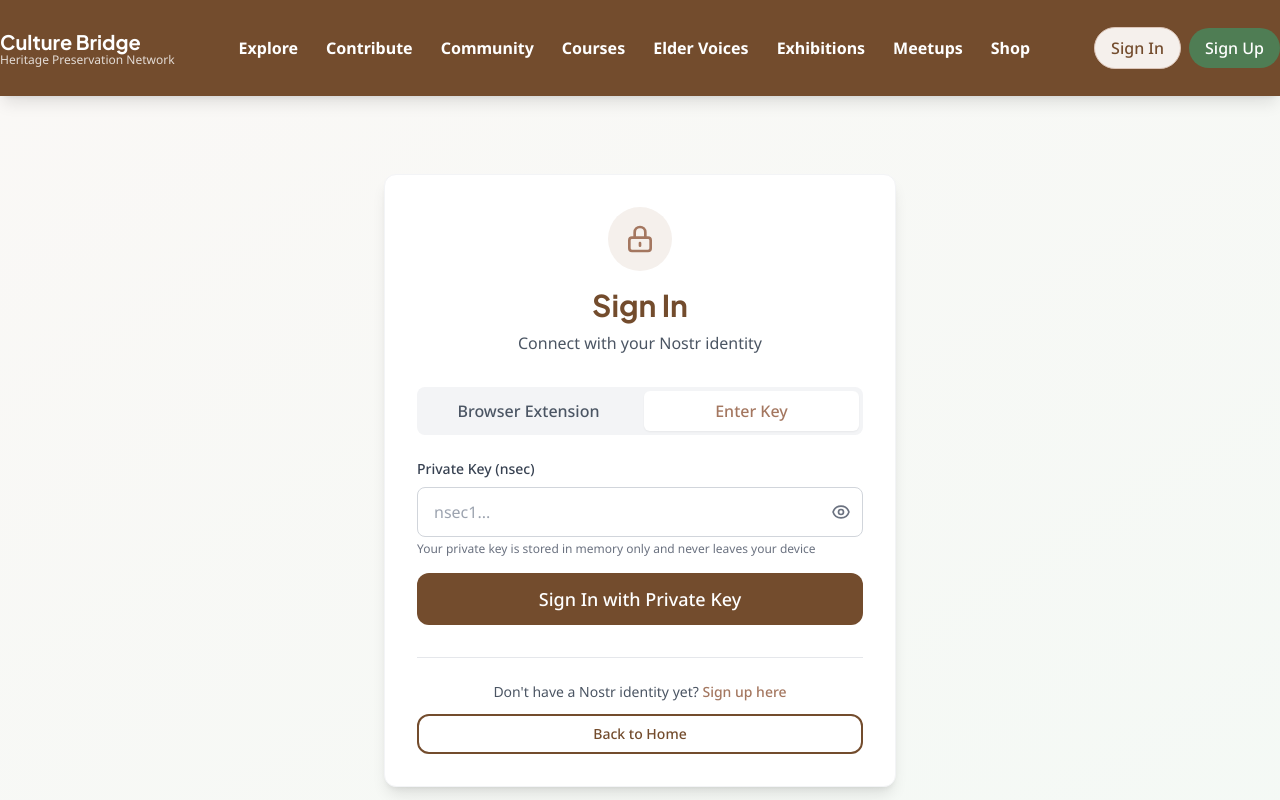
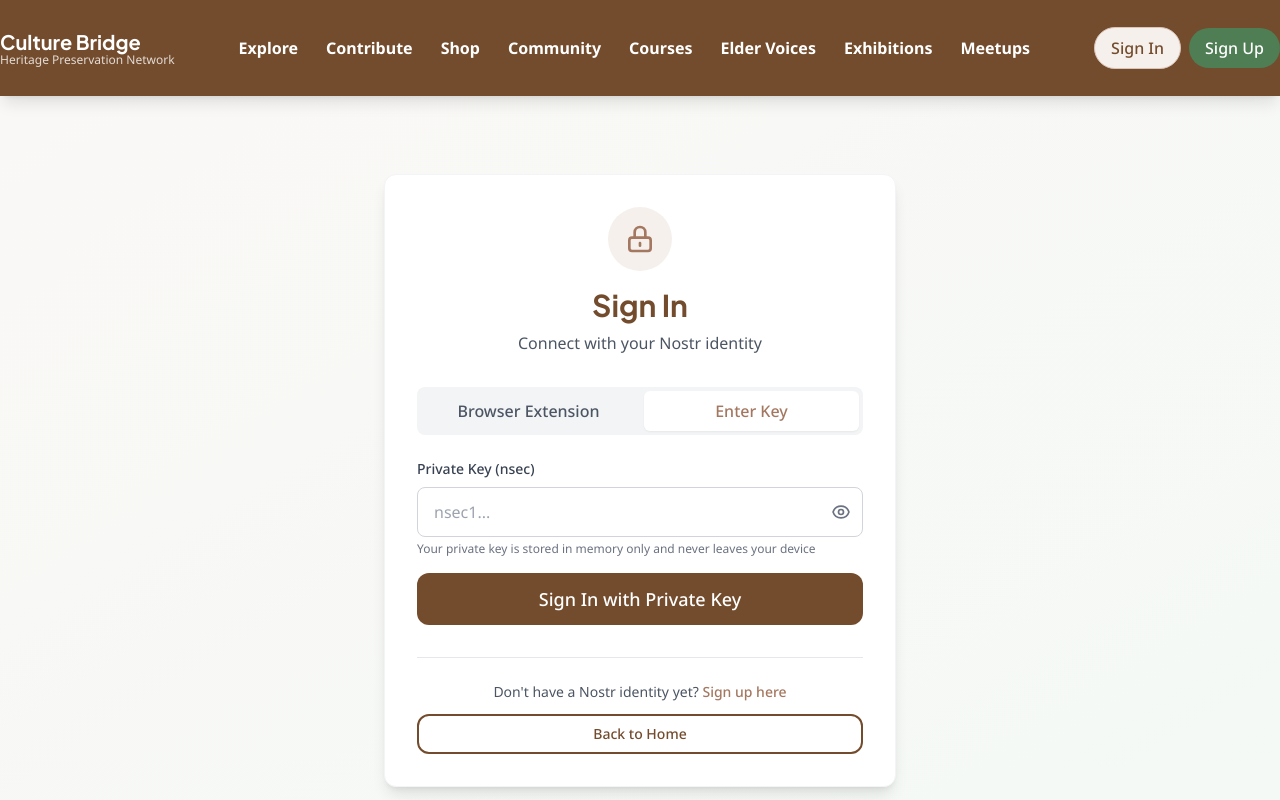
Before and after one commit to psam21/cb, a Next.js app: page /signin in a window 1280 px wide. Shown: the top 800 px of the page. Built offline with nearby package versions, Linux system fonts and the light colour scheme.

Commit message:
Reorder header navigation and fix category dropdown plural

```diff
--- a/src/components/Header.tsx
+++ b/src/components/Header.tsx
@@ -10,16 +10,16 @@ const navigationLine1 = [
   // Home link removed; users access home via the top-left icon
   { name: 'Explore', href: '/explore' },
   { name: 'Contribute', href: '/contribute' },
+  { name: 'Shop', href: '/shop' },
   { name: 'Community', href: '/community' },
   { name: 'Courses', href: '/courses' },
-];
-
-const navigationLine2 = [
   { name: 'Elder Voices', href: '/elder-voices' },
   { name: 'Exhibitions', href: '/exhibitions' },
   { name: 'Meetups', href: '/meetups' },
-  { name: 'Shop', href: '/shop' },
 ];
+
+const navigationLine2: { name: string; href: string }[] = [];
+
 
 // Combined navigation for mobile
 const allNavigation = [...navigationLine1, ...navigationLine2];
--- a/src/components/ui/BaseGrid.tsx
+++ b/src/components/ui/BaseGrid.tsx
@@ -240,7 +240,9 @@ export const BaseGrid = ({
                 onChange={(e) => handleFilterChange(field.key, e.target.value)}
                 className="w-full px-3 py-2 border border-gray-300 rounded-md focus:outline-none focus:ring-2 focus:ring-blue-500"
               >
-                <option value="">All {field.label}s</option>
+                <option value="">
+                  All {field.label === 'Category' ? 'Categories' : `${field.label}s`}
+                </option>
                 {filterOptions[field.key]?.map(option => (
                   <option key={option.value} value={option.value}>
                     {option.label}
```
